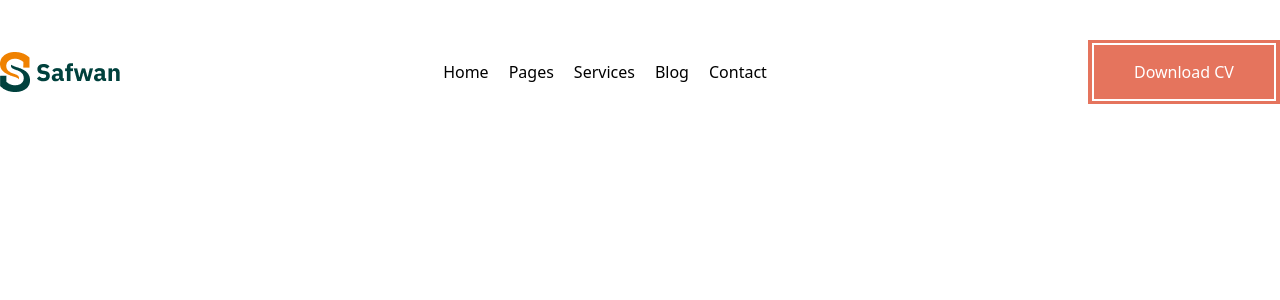
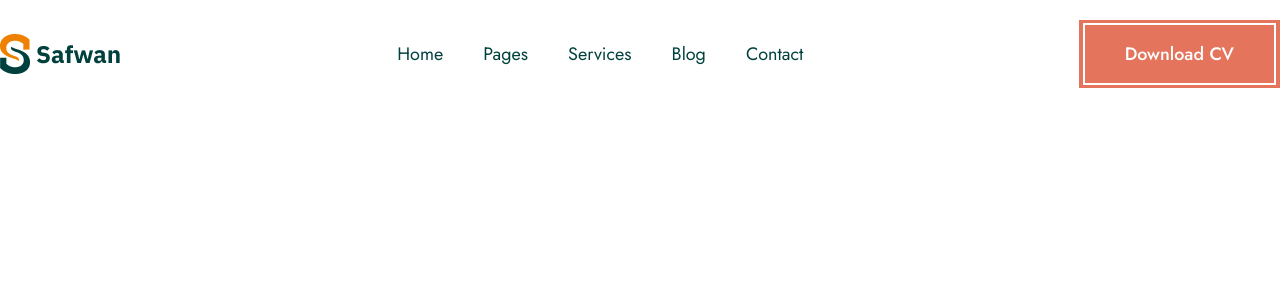
Before and after one commit to menabil/safwan, a Next.js app: page / in a window 1280 px wide. Shown: the top 300 px of the page. Built offline with nearby package versions, Linux system fonts and the light colour scheme.

Commit message:
header part done

```diff
--- a/app/globals.css
+++ b/app/globals.css
@@ -3,4 +3,6 @@
 @theme {
   --color-primary: #00413d;
   --color-secondary: #e5745d;
+  --font-Ows: var(--font-ows);
+  --font-Jos: var(--font-jost);
 }
--- a/app/home/Page.jsx
+++ b/app/home/Page.jsx
@@ -1,9 +1,11 @@
-import React from 'react'
+import React from "react";
 
 const Page = () => {
   return (
-    <div>Page</div>
-  )
-}
+    <>
+      <Banner />
+    </>
+  );
+};
 
-export default Page
+export default Page;
--- a/app/layout.js
+++ b/app/layout.js
@@ -1,27 +1,62 @@
-import { Geist, Geist_Mono } from "next/font/google";
+// import { Jost, Oswald } from "next/font/google";
+// import "./globals.css";
+// import Header from "@/layouts/Header";
+
+// const jost = Jost({
+//   variable: "--font-Jost",
+//   weight: ["400", "500", "600", "700"],
+//   subsets: ["latin"],
+// });
+
+// const ows = Oswald({
+//   variable: "--font-Oswald",
+//   weight: ["400", "500", "600", "700"],
+//   subsets: ["latin"],
+// });
+
+// export const metadata = {
+//   title: "Safwan",
+// };
+
+// export default function RootLayout({ children }) {
+//   return (
+//     <html
+//       lang="en"
+//       className={`${jost.variable} ${ows.variable} h-full antialiased`}
+//     >
+//       <body className="min-h-full flex flex-col">
+//         <Header />
+//         {children}
+//       </body>
+//     </html>
+//   );
+// }
+
+import { Jost, Oswald } from "next/font/google";
 import "./globals.css";
-import Header from "@/app/layouts/Header";
+import Header from "@/layouts/Header";
 
-const geistSans = Geist({
-  variable: "--font-geist-sans",
+const jost = Jost({
+  variable: "--font-jost",
+  weight: ["400", "500", "600", "700"],
   subsets: ["latin"],
 });
 
-const geistMono = Geist_Mono({
-  variable: "--font-geist-mono",
+const Ows = Oswald({
+  variable: "--font-ows",
+  weight: ["400", "500", "600", "700"],
   subsets: ["latin"],
 });
 
 export const metadata = {
   title: "Safwan",
-  description: "Generated by create next app",
 };
 
 export default function RootLayout({ children }) {
   return (
     <html
       lang="en"
-      className={`${geistSans.variable} ${geistMono.variable} h-full antialiased`}
+      className={`${jost.variable} ${Ows.variable} h-full antialiased`}
     >
       <body className="min-h-full flex flex-col">
         <Header />
--- a/app/layouts/Header.jsx
+++ /dev/null
@@ -1,28 +0,0 @@
-import React from "react";
-import Container from "../../components/Container";
-import Image from "next/image";
-import Flex from "@/components/Flex";
-import Button from "@/components/Button";
-import logo from "/public/logo.png";
-
-const Header = () => {
-  return (
-    <nav className="py-10">
-      <Container>
-        <Flex className={"justify-between"}>
-          <Image src={logo} alt="logo" width={122} height={40} />
-          <ul className="flex items-center gap-x-5">
-            <li>Home</li>
-            <li>Pages</li>
-            <li>Services</li>
-            <li>Blog</li>
-            <li>Contact</li>
-          </ul>
-          <Button btnText={"Download CV"} />
-        </Flex>
-      </Container>
-    </nav>
-  );
-};
-
-export default Header;
--- /dev/null
+++ b/layouts/Banner.jsx
@@ -0,0 +1,9 @@
+import React from 'react'
+
+const Banner = () => {
+  return (
+    <div>Banner</div>
+  )
+}
+
+export default Banner
--- /dev/null
+++ b/layouts/Header.jsx
@@ -0,0 +1,44 @@
+import React from "react";
+import Container from "../components/Container";
+import Image from "next/image";
+import Flex from "@/components/Flex";
+import Button from "@/components/Button";
+import Logo from "../public/logo.png";
+
+const Header = () => {
+  return (
+    <nav className="py-5">
+      <Container>
+        <Flex className={"justify-between font-Jos"}>
+          <Image
+            src={Logo}
+            alt="Logo"
+            width={122}
+            height={40}
+            className="cursor-pointer"
+          />
+          <ul className="flex items-center gap-x-10 text-primary text-lg">
+            <li className="hover:text-secondary duration-300 cursor-pointer">
+              Home
+            </li>
+            <li className="hover:text-secondary duration-300 cursor-pointer">
+              Pages
+            </li>
+            <li className="hover:text-secondary duration-300 cursor-pointer">
+              Services
+            </li>
+            <li className="hover:text-secondary duration-300 cursor-pointer">
+              Blog
+            </li>
+            <li className="hover:text-secondary duration-300 cursor-pointer">
+              Contact
+            </li>
+          </ul>
+          <Button btnText={"Download CV"} className={"text-lg font-medium"} />
+        </Flex>
+      </Container>
+    </nav>
+  );
+};
+
+export default Header;
```
